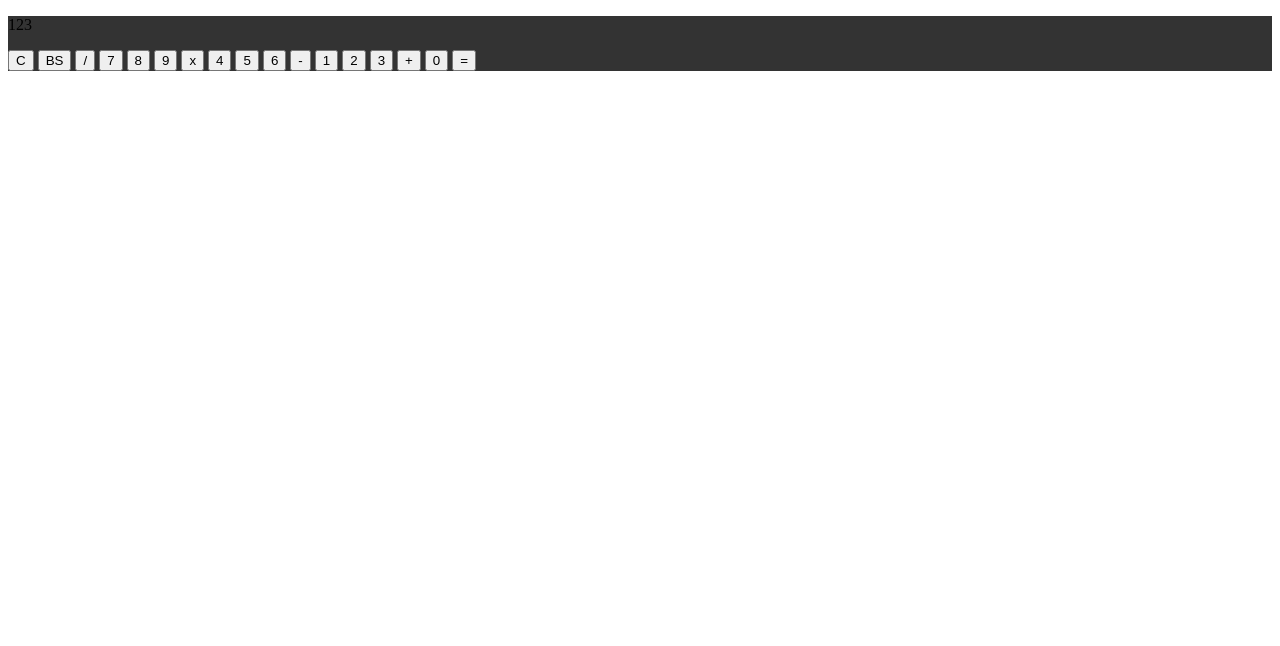
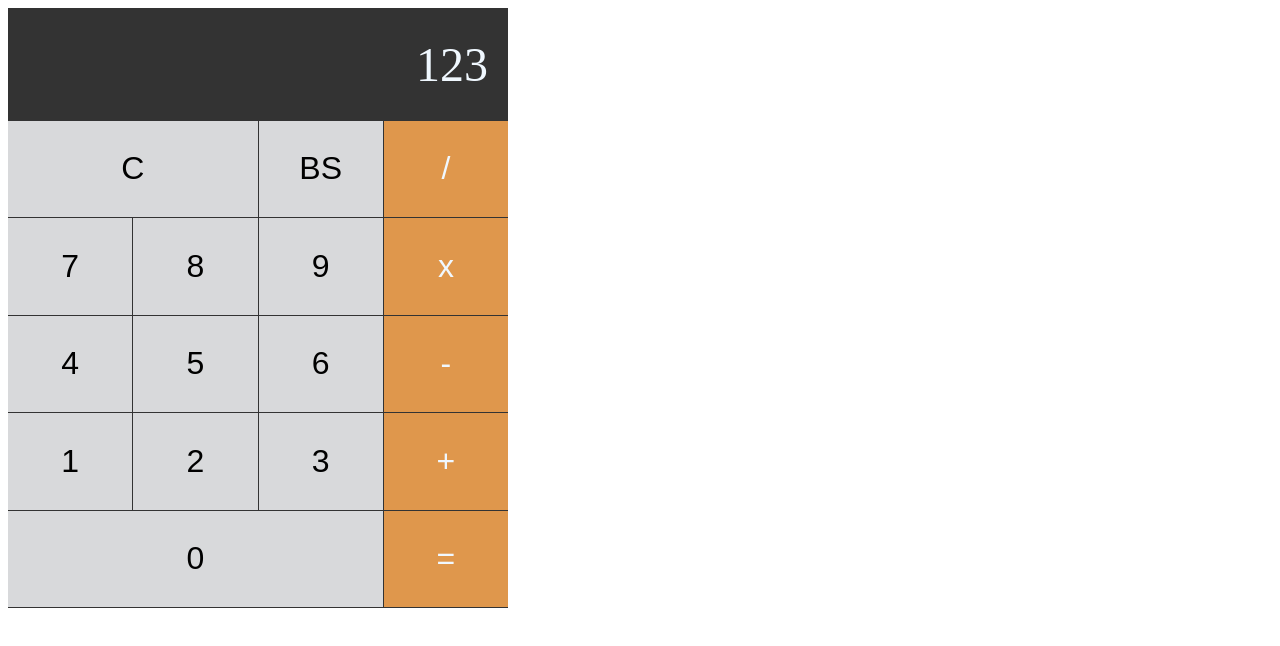
Before and after one commit to IvanAKuzhelelev/vanilla-playground, a plain HTML site: page intro-bh-fem/calc/index.html in a window 1280 px wide. Drawn offline with Linux system fonts and the light colour scheme.

Commit message:
Intro BH-FEM calc main styling done

```diff
--- a/intro-bh-fem/calc/index.html
+++ b/intro-bh-fem/calc/index.html
@@ -9,23 +9,24 @@
   <body>
     <section class="main-container">
       <div class="display"><p class="display-content">123</p></div>
-      <button class="clear-button">C</button>
-      <button class="basic-button">BS</button>
-      <button class="basic-button">/</button>
-      <button class="basic-button">7</button>
-      <button class="basic-button">8</button>
-      <button class="basic-button">9</button>
-      <button class="basic-button">x</button>
-      <button class="basic-button">4</button>
-      <button class="basic-button">5</button>
-      <button class="basic-button">6</button>
-      <button class="basic-button">-</button>
-      <button class="basic-button">1</button>
-      <button class="basic-button">2</button>
-      <button class="basic-button">3</button>
-      <button class="basic-button">+</button>
-      <button class="zero-button">0</button>
-      <button class="basic-button">=</button>
+      <button class="clear-button btn main-area-btn">C</button>
+      <button class="basic-button btn main-area-btn">BS</button>
+      <button class="basic-button btn signs">/</button>
+      <button class="basic-button btn main-area-btn">7</button>
+      <button class="basic-button btn main-area-btn">8</button>
+      <button class="basic-button btn main-area-btn">9</button>
+      <button class="basic-button btn signs">x</button>
+      <button class="basic-button btn main-area-btn">4</button>
+      <button class="basic-button btn main-area-btn">5</button>
+      <button class="basic-button btn main-area-btn">6</button>
+      <button class="basic-button btn signs">-</button>
+      <button class="basic-button btn main-area-btn">1</button>
+      <button class="basic-button btn main-area-btn">2</button>
+      <button class="basic-button btn main-area-btn">3</button>
+      <button class="basic-button btn signs">+</button>
+      <button class="zero-button btn main-area-btn">0</button>
+      <button class="basic-button btn signs">=</button>
     </section>
+    <script src="./logic.js"></script>
   </body>
 </html>
--- a/intro-bh-fem/calc/style.css
+++ b/intro-bh-fem/calc/style.css
@@ -1,3 +1,58 @@
+* {
+  box-sizing: border-box;
+}
 .main-container {
   background-color: #333333;
+  display: flex;
+  flex-wrap: wrap;
+  justify-content: space-between;
+  width: 500px;
+  height: 600px;
 }
+.display {
+  width: 100%;
+  color: aliceblue;
+  padding-right: 20px;
+  display: flex;
+  align-items: center;
+  font-size: 48px;
+}
+.display-content {
+  text-align: right;
+  width: 100%;
+  padding: 0;
+  margin: 0;
+}
+.btn {
+  margin-bottom: 0.2%;
+  border: none;
+  font-size: 32px;
+}
+.main-area-btn {
+  background-color: #d8d9db;
+}
+.main-area-btn:hover {
+  background-color: #e1e2e4;
+}
+.main-area-btn:active {
+  background-color: #bbbcbd;
+}
+.signs {
+  background-color: #df974c;
+  color: aliceblue;
+}
+.signs:hover {
+  background-color: #f5a753;
+}
+.signs:active {
+  background-color: #ce8434;
+}
+.basic-button {
+  width: 24.85%;
+}
+.clear-button {
+  width: 49.9%;
+}
+.zero-button {
+  width: 74.95%;
+}
```
Also changed, not shown: intro-bh-fem/calc/logic.js (added).
